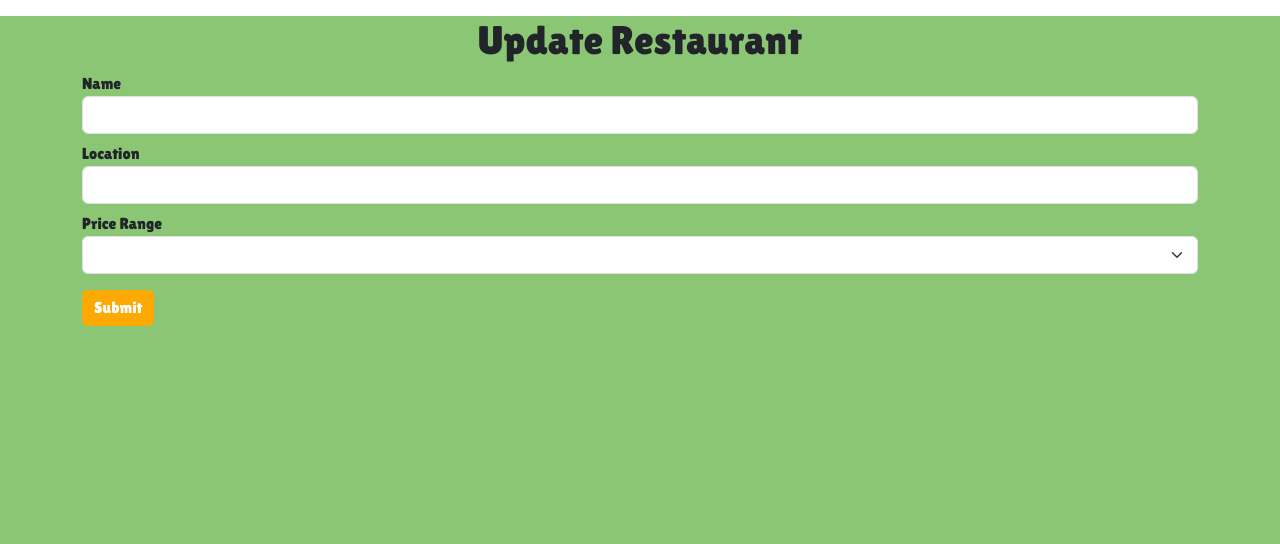
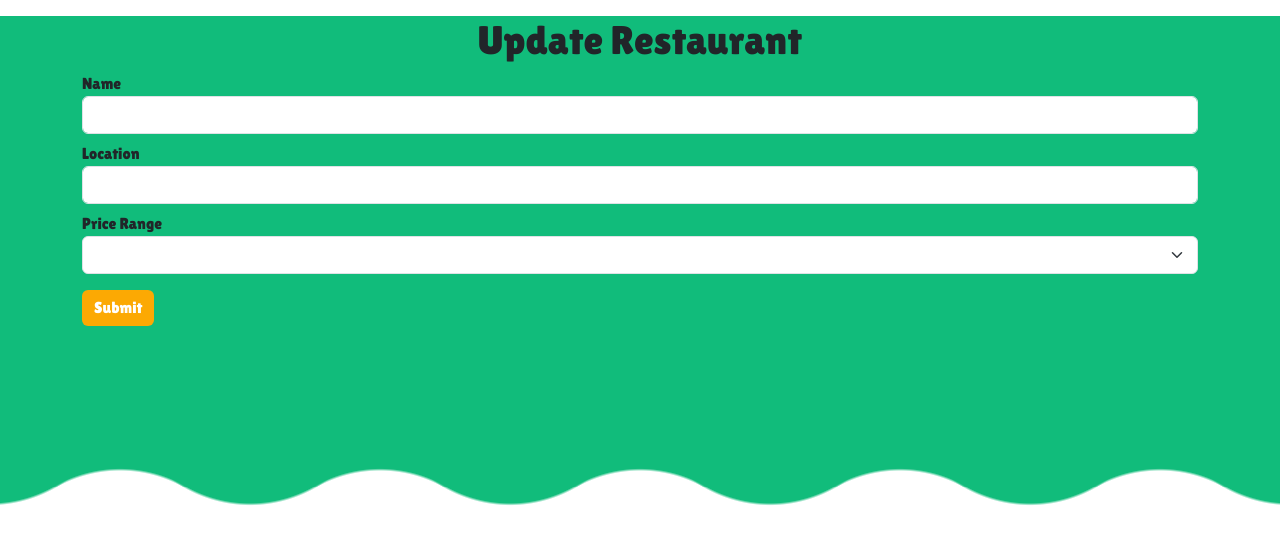
Before and after one commit to Weebsta/SaltyKelp, a React (Create React App) app in the folder client/: page /restaurants/1/update in a window 1280 px wide. Shown: the top 544 px of the page. Built offline with nearby package versions, Linux system fonts and the light colour scheme; no server answers.

Commit message:
rest list style

```diff
--- a/client/src/components/saltykelp.css
+++ b/client/src/components/saltykelp.css
@@ -5,8 +5,14 @@
 }
 #root {
 	background: #8BC674;
+	background: #11BC7B;
 	/* background: linear-gradient(180deg, rgba(115, 255, 0, 1) 0%, rgba(17, 188, 123, 1) 100%); */
-	height: 100vh;
+	height: 67vh;
+  --mask:
+    radial-gradient(131.01px at 50% calc(100% - 178.75px),#000 99%,#0000 101%) calc(50% - 130px) 0/260px 100%,
+    radial-gradient(131.01px at 50% calc(100% + 113.75px),#0000 99%,#000 101%) 50% calc(100% - 65px)/260px 100% repeat-x;
+  -webkit-mask: var(--mask);
+          mask: var(--mask);
 }
 .btn {
 	border: none;
@@ -14,5 +20,12 @@
 }
 .bg-primary {
 	--bs-bg-opacity: 1;
-	background-color: #6a9759 !important;
+	background-color: #5DCA06 !important;
 }
+.wavy-box {
+  --mask:
+    radial-gradient(131.01px at 50% calc(100% - 178.75px),#000 99%,#0000 101%) calc(50% - 130px) 0/260px 100%,
+    radial-gradient(131.01px at 50% calc(100% + 113.75px),#0000 99%,#000 101%) 50% calc(100% - 65px)/260px 100% repeat-x;
+  -webkit-mask: var(--mask);
+          mask: var(--mask);
+}
```
